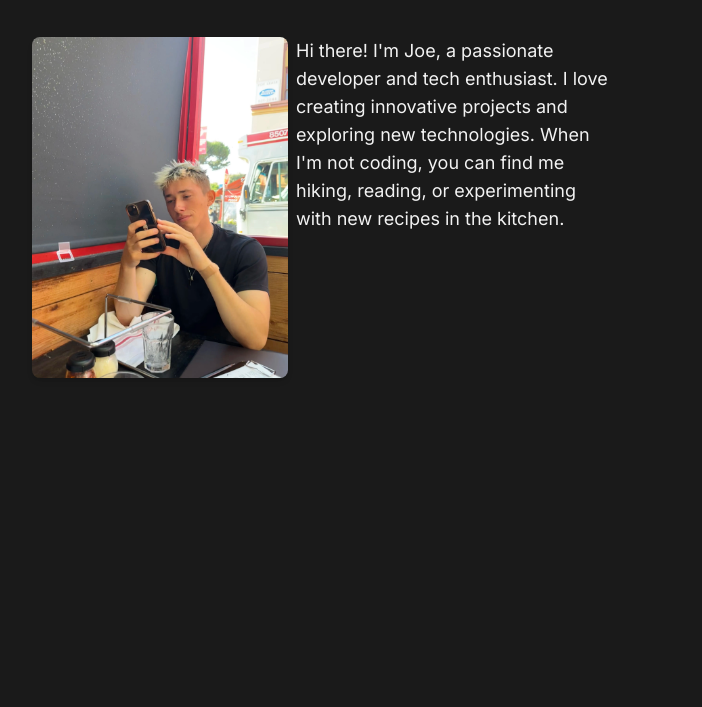
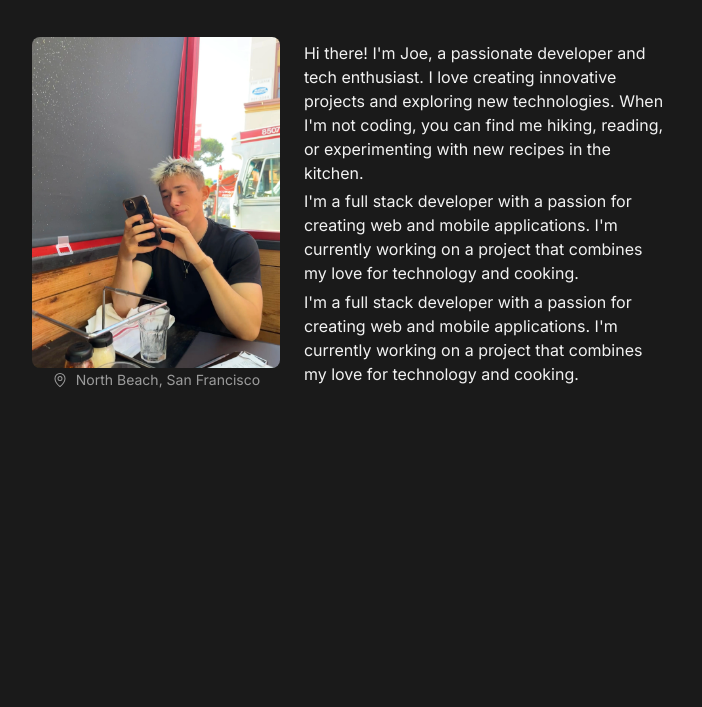
Before and after one commit to joemmalatesta/joemmalatesta, a Svelte app: page /about in a window 1280 px wide. Shown: the part 163-870 px from the top of the page, without its empty margins (288-990 px from the left). Built offline with nearby package versions, Linux system fonts and the light colour scheme.

Commit message:
okay card looks nice.. maybe add some more

```diff
--- a/src/components/Timeline.svelte
+++ b/src/components/Timeline.svelte
@@ -16,7 +16,7 @@
 <div class="relative pl-8 py-2 group">
 	<!-- Vertical line (::before) ~ Date ~ Title ~ Circle marker (::after) -->
 	<div
-		class="flex flex-col items-start mb-1 group-last:before:hidden before:absolute before:left-2 before:h-full before:px-px before:bg-light before:self-start before:-translate-x-1/2 before:translate-y-3 after:absolute after:left-2 after:w-2 after:h-2 after:bg-dark after:border-4 after:box-content after:border-light after:rounded-full after:-translate-x-1/2 after:translate-y-1.5"
+		class="flex flex-col items-start mb-1 group-last:before:hidden before:absolute before:left-2 before:h-full before:px-px before:bg-light/40 before:self-start before:-translate-x-1/2 before:translate-y-3 after:absolute after:left-2 after:w-[.25rem] after:h-[.25rem] after:bg-light/70 after:border-[3px] after:box-content after:border-light/70 after:rounded-full after:-translate-x-1/2 after:translate-y-2"
 	>
 		<div in:fly={{ x: 100, duration: 300, delay: index * 150 + 500 }}>
 			<time
--- a/src/routes/about/+page.svelte
+++ b/src/routes/about/+page.svelte
@@ -16,10 +16,24 @@ let ready = false;
     </section>
 
 
-    <section transition:fly={{ y: 50, duration: 400, delay: 200 }} class="flex w-full gap-2 py-10">
-        <img src="/me.webp" class="w-2/5 rounded-lg shadow-md" alt="Joe Malatesta">
-        <p class="w-1/2 text-lg">
+    <section transition:fly={{ y: 50, duration: 400, delay: 200 }} class="flex w-full gap-5 py-10">
+        <div class="flex flex-col gap-0.5 items-center w-2/5">
+
+            <img src="/me.webp" class="rounded-lg " alt="Joe Malatesta">
+            <div class="flex items-center justify-center gap-2 opacity-60 w-full">
+                <img src="icons/map-pin.svg" class="w-4 h-4" alt="location">
+                <p class="text-sm">North Beach, San Francisco</p>
+            </div>
+        </div>
+        <div class="w-3/5 flex flex-col justify-between p-1">
+            <p class="">
             Hi there! I'm Joe, a passionate developer and tech enthusiast. I love creating innovative projects and exploring new technologies. When I'm not coding, you can find me hiking, reading, or experimenting with new recipes in the kitchen.
+        </p>
+        <p class="">
+            I'm a full stack developer with a passion for creating web and mobile applications. I'm currently working on a project that combines my love for technology and cooking.
+        </p>
+        <p class="">
+            I'm a full stack developer with a passion for creating web and mobile applications. I'm currently working on a project that combines my love for technology and cooking.
         </p>
     </section>
     {/if}
```
Also changed, not shown: static/icons/map-pin.svg (added).
